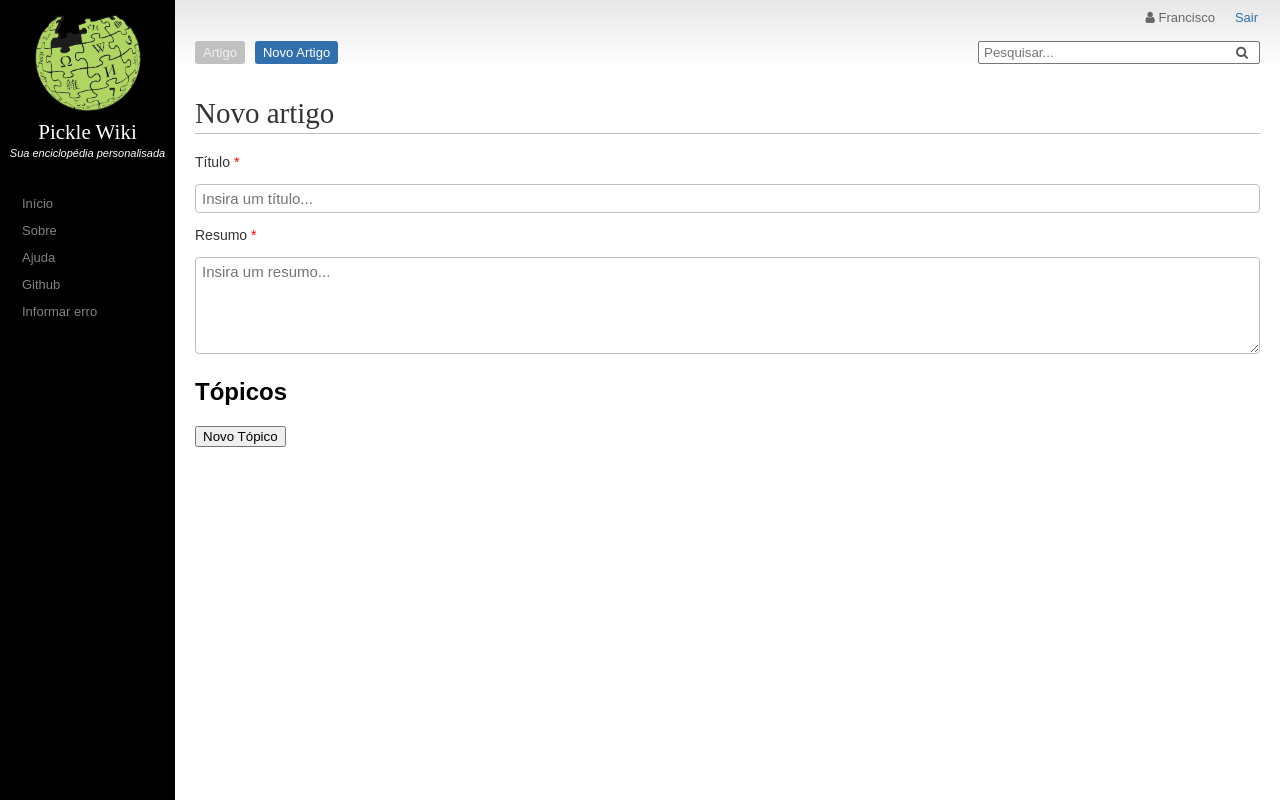
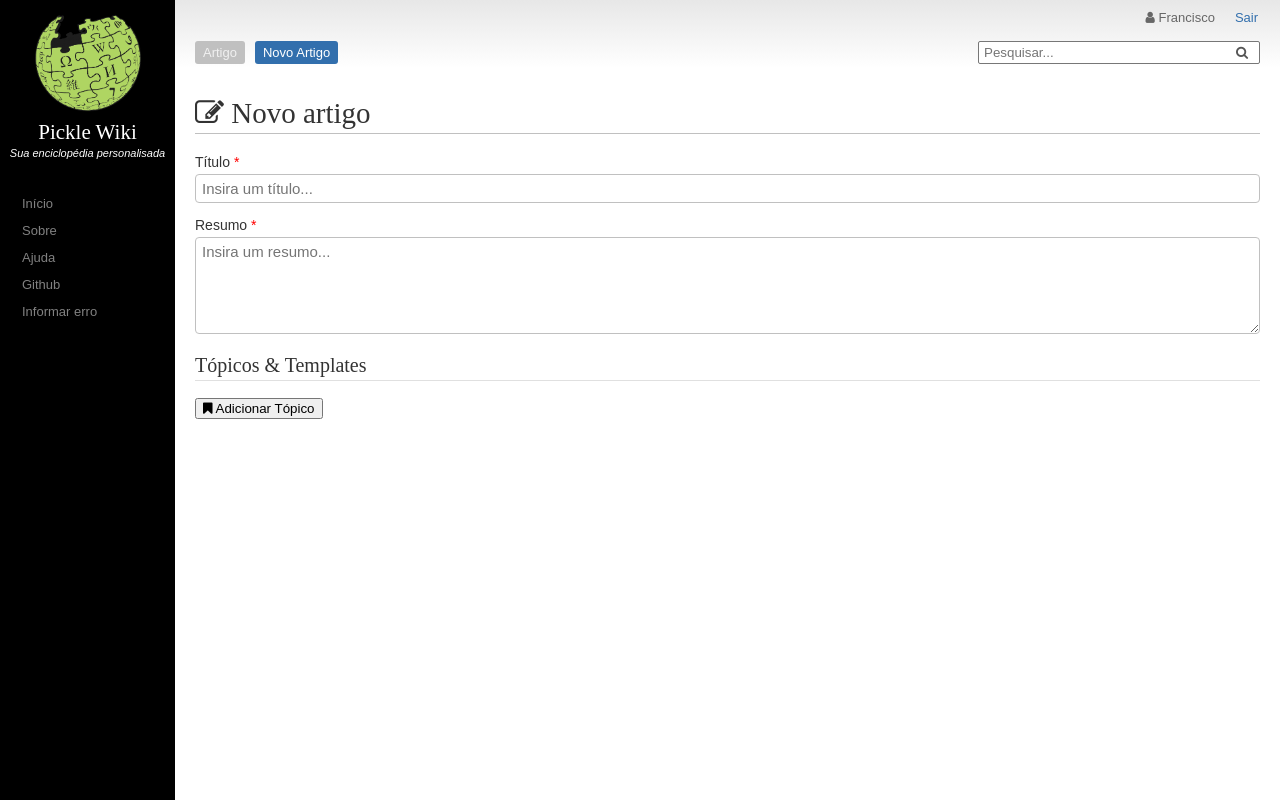
Before and after one commit to SamirSales/pickle-wiki-backend-springboot, a React (Create React App) app: page / in a window 1280 px wide. Built offline with nearby package versions, Linux system fonts and the light colour scheme.

Commit message:
fixing detail

```diff
--- a/src/components/ArticleBuilder/ArticleBuilder.css
+++ b/src/components/ArticleBuilder/ArticleBuilder.css
@@ -1,5 +1,25 @@
 .needed{
     color: red;
+}
+
+.article-builder-p{
+    color: #333333;
+    text-align: left;
+    font-size: 14px;
+    margin-bottom: 4px;
+}
+
+.article-builder-h2{
+    font-family: "Times New Roman", Times, serif;
+    color: #333333;
+    text-align: left;
+    font-size: 20px;
+    font-weight: 200;
+
+    border-bottom-style: solid;
+    border-bottom-width: 1px;
+    border-bottom-color: #e0e0e0;
+    padding-bottom: 3px;
 }
 
 .form-input{
--- a/src/components/ArticleBuilder/ArticleBuilder.js
+++ b/src/components/ArticleBuilder/ArticleBuilder.js
@@ -8,15 +8,15 @@ const articleBuilder = ( props ) => {
 
     return (
         <Aux>
-            <h1>Novo artigo</h1>
-            <p>Título <span className='needed'>*</span></p>
+            <h1 className='simple-template-title'><i class="fa fa-edit"></i> Novo artigo</h1>
+            <p className='article-builder-p'>Título <span className='needed'>*</span></p>
             <input className="form-input" placeholder='Insira um título...' />
 
-            <p>Resumo <span className='needed'>*</span></p>
+            <p className='article-builder-p'>Resumo <span className='needed'>*</span></p>
             <textarea className="form-input" placeholder='Insira um resumo...' rows="5" />
 
-            <h2>Tópicos</h2>
-            <button>Novo Tópico</button>
+            <h2 className='article-builder-h2'>Tópicos & Templates</h2>
+            <button><i class="fa fa-bookmark"></i> Adicionar Tópico</button>
         </Aux>
     )
 };
--- a/src/components/SimpleTemplate/SimpleTemplate.css
+++ b/src/components/SimpleTemplate/SimpleTemplate.css
@@ -1,5 +1,5 @@
 
-h1{
+.simple-template-title{
     font-family: "Times New Roman", Times, serif;
     color: #333333;
     text-align: left;
@@ -12,7 +12,7 @@ h1{
     padding-bottom: 3px;
 }
 
-p{
+.simple-template-p{
     color: #333333;
     text-align: left;
     font-size: 14px;
--- a/src/components/SimpleTemplate/SimpleTemplate.js
+++ b/src/components/SimpleTemplate/SimpleTemplate.js
@@ -8,8 +8,8 @@ const simpleTemplate = ( props ) => {
 
     return (
         <Aux>
-            <h1>{props.title}</h1>
-            <p>{props.text}</p>
+            <h1 className='simple-template-title'>{props.title}</h1>
+            <p className='simple-template-p'>{props.text}</p>
         </Aux>
     )
 };
--- a/src/containers/Layout/Layout.css
+++ b/src/containers/Layout/Layout.css
@@ -1,30 +1,5 @@
 .layout{
     text-align: center;
-  }
-
-  .App-logo {
-    animation: App-logo-spin infinite 20s linear;
-    height: 80px;
-  }
-
-  .App-header {
-    background-color: #222;
-    height: 150px;
-    padding: 20px;
-    color: white;
-  }
-
-  .App-title {
-    font-size: 1.5em;
-  }
-
-  .App-intro {
-    font-size: large;
-  }
-
-  @keyframes App-logo-spin {
-    from { transform: rotate(0deg); }
-    to { transform: rotate(360deg); }
   }
 
   #main-content{
```
